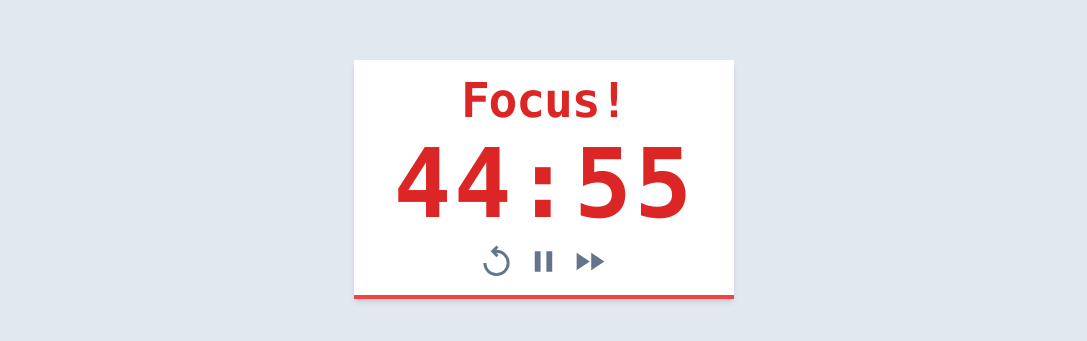
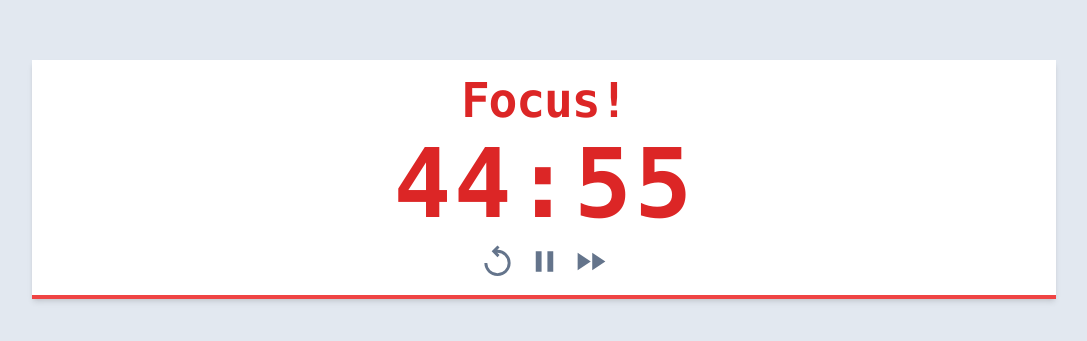
Before and after one commit to Jason-pixel425/Tailwind-CSS---Pomodoro-App-Challenge, a plain HTML site: page index.html in a window 1280 px wide. Shown: the part 221-562 px from the top of the page, without its empty margins (96-1183 px from the left). Drawn offline with nearby package versions, Linux system fonts and the light colour scheme.

Commit message:
Changed to a defined width
Instead of relying on padding to size at different screen sizes

```diff
--- a/index.html
+++ b/index.html
@@ -8,7 +8,7 @@
     <body class="h-screen flex bg-slate-200">
         <!-- CARD -->
         <main class="text-red-600 size-fit font-mono font-black bg-white flex flex-col items-center m-auto px-8 py-4 border-b-red-500 border-b-4 shadow-md hover:shadow-lg gap-3
-                    md:px-10">
+                    w-4/5 max-w-[1024px]">
             <h2 class="text-4xl tracking-tight md:text-5xl">Focus!</h2>
             <h1 class="text-7xl tracking-wide md:text-8xl">44:55</h1>
 
```
